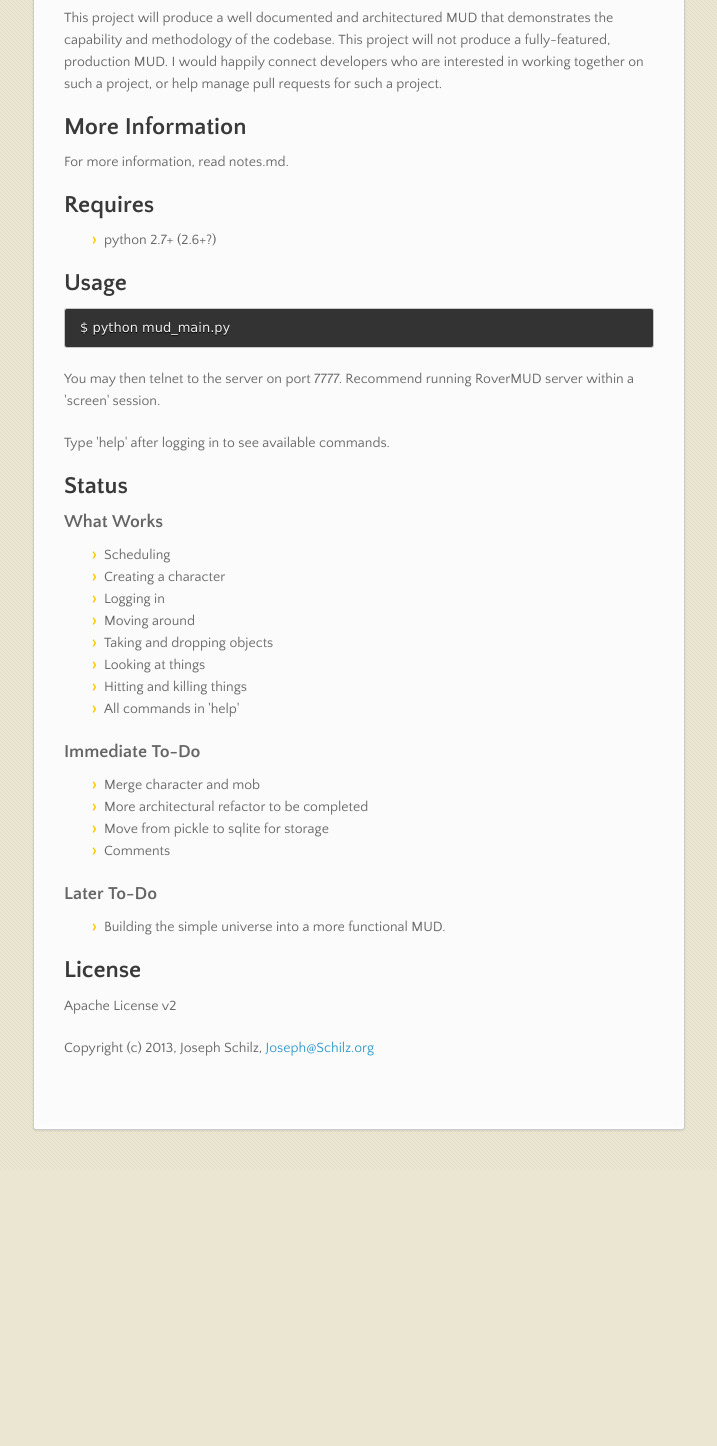
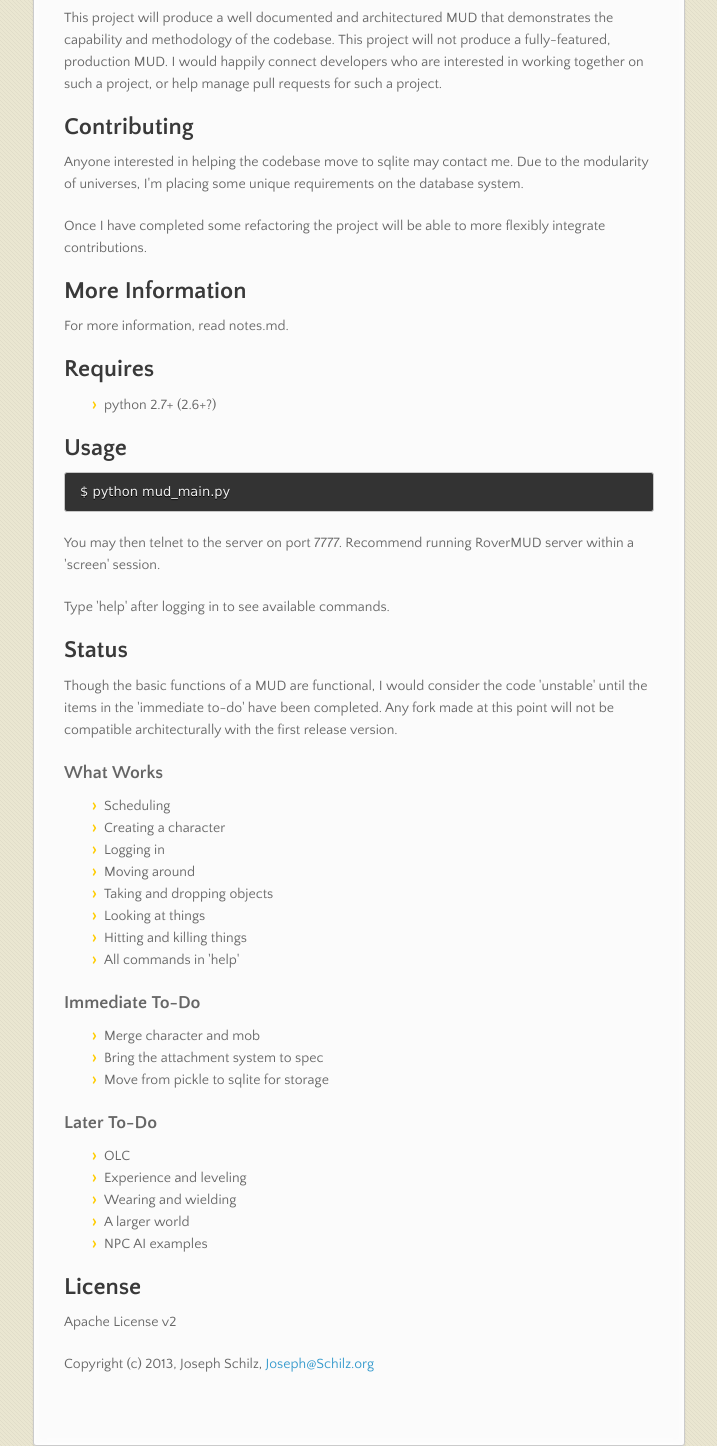
Before and after one commit to JASchilz/RoverMUD, a plain HTML site: page index.html in a window 1280 px wide. Shown: the part 912-2358 px from the top of the page, without its empty margins (282-999 px from the left). Before the commit the page ends 2082 px from the top, so only its background shows below. Drawn offline with nearby package versions, Linux system fonts and the light colour scheme.

```diff
--- a/index.html
+++ b/index.html
@@ -69,6 +69,13 @@
 <p>This project will produce a well documented and architectured MUD that demonstrates the capability and methodology of the codebase. This project will not produce a fully-featured, production MUD. I would happily connect developers who are interested in working together on such a project, or help manage pull requests for such a project.</p>
 
 <h2>
+<a name="contributing" class="anchor" href="#contributing"><span class="octicon octicon-link"></span></a>Contributing</h2>
+
+<p>Anyone interested in helping the codebase move to sqlite may contact me. Due to the modularity of universes, I'm placing some unique requirements on the database system.</p>
+
+<p>Once I have completed some refactoring the project will be able to more flexibly integrate contributions.</p>
+
+<h2>
 <a name="more-information" class="anchor" href="#more-information"><span class="octicon octicon-link"></span></a>More Information</h2>
 
 <p>For more information, read notes.md.</p>
@@ -91,6 +98,8 @@
 <h2>
 <a name="status" class="anchor" href="#status"><span class="octicon octicon-link"></span></a>Status</h2>
 
+<p>Though the basic functions of a MUD are functional, I would consider the code 'unstable' until the items in the 'immediate to-do' have been completed. Any fork made at this point will not be compatible architecturally with the first release version.</p>
+
 <h3>
 <a name="what-works" class="anchor" href="#what-works"><span class="octicon octicon-link"></span></a>What Works</h3>
 
@@ -108,14 +117,17 @@
 
 <ul>
 <li>Merge character and mob</li>
-<li>More architectural refactor to be completed</li>
+<li>Bring the attachment system to spec</li>
 <li>Move from pickle to sqlite for storage</li>
-<li>Comments</li>
 </ul><h3>
 <a name="later-to-do" class="anchor" href="#later-to-do"><span class="octicon octicon-link"></span></a>Later To-Do</h3>
 
 <ul>
-<li>Building the simple universe into a more functional MUD.</li>
+<li>OLC</li>
+<li>Experience and leveling</li>
+<li>Wearing and wielding</li>
+<li>A larger world</li>
+<li>NPC AI examples</li>
 </ul><h2>
 <a name="license" class="anchor" href="#license"><span class="octicon octicon-link"></span></a>License</h2>
 
```
Also changed, not shown: params.json (+1 -1 lines).
